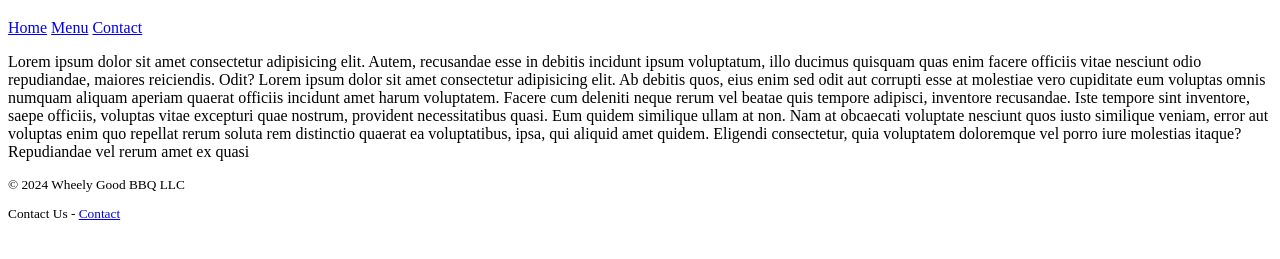
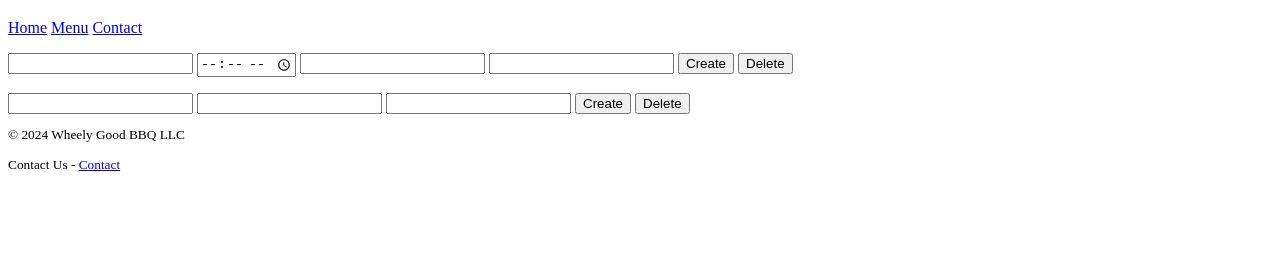
Before and after one commit to JBStrange1/JSFinalProject, a website: page public/Admin/Admin.html in a window 1280 px wide. Shown: the part 61-320 px from the top of the page. Drawn offline with Linux system fonts and the light colour scheme.

Commit message:
added forms to the admin page

```diff
--- a/public/Admin/Admin.html
+++ b/public/Admin/Admin.html
@@ -4,6 +4,8 @@
     <meta charset="UTF-8">
     <meta name="viewport" content="width=device-width, initial-scale=1.0">
     <title>Wheely Good BBQ</title>
+    <link rel="stylesheet" href="/public/site.css">
+    <script src="Admin.js" defer></script>
 </head>
 <body>
     <header>
@@ -15,15 +17,31 @@
         </nav>
     </header>
     <main>
-        <div class="description">
-            <p>Lorem ipsum dolor sit amet consectetur adipisicing elit. Autem, recusandae esse in debitis incidunt ipsum voluptatum, illo ducimus quisquam quas enim facere officiis vitae nesciunt odio repudiandae, maiores reiciendis. Odit? Lorem ipsum dolor sit amet consectetur adipisicing elit. Ab debitis quos, eius enim sed odit aut corrupti esse at molestiae vero cupiditate eum voluptas omnis numquam aliquam aperiam quaerat officiis incidunt amet harum voluptatem. Facere cum deleniti neque rerum vel beatae quis tempore adipisci, inventore recusandae. Iste tempore sint inventore, saepe officiis, voluptas vitae excepturi quae nostrum, provident necessitatibus quasi. Eum quidem similique ullam at non. Nam at obcaecati voluptate nesciunt quos iusto similique veniam, error aut voluptas enim quo repellat rerum soluta rem distinctio quaerat ea voluptatibus, ipsa, qui aliquid amet quidem. Eligendi consectetur, quia voluptatem doloremque vel porro iure molestias itaque? Repudiandae vel rerum amet ex quasi</p>
-        </div>
-        <div class="cards">
+        <form>
+            <ul class="eventsList">
 
-        </div>
-        <div class="MenuItems">
+            </ul>
+            <div>
+                <input required class="eventName" type="text" >
+                <input required class="eventDate" type="time" >
+                <input required class="truckLocation" type="text" >
+                <input required class="hours" type="text">
+                <input type="submit" id="update_create" value="Create">
+                <input type="submit" id="delete" value="Delete">
+            </div>
+        </form>
+        <form>
+            <ul class="menuList">
 
-        </div>
+            </ul>
+            <div>
+                <input required class="name" type="text" >
+                <input required class="description" type="text" >
+                <input required class="price" type="text" >
+                <input type="submit" id="update_create" value="Create">
+                <input type="submit" id="delete" value="Delete">
+            </div>
+        </form>
     </main>
     <footer>
         <small><p>&copy; 2024 Wheely Good BBQ LLC</p></small>
--- a/public/Admin/Admin.js
+++ b/public/Admin/Admin.js
@@ -0,0 +1 @@
+console.log(balls)
```
